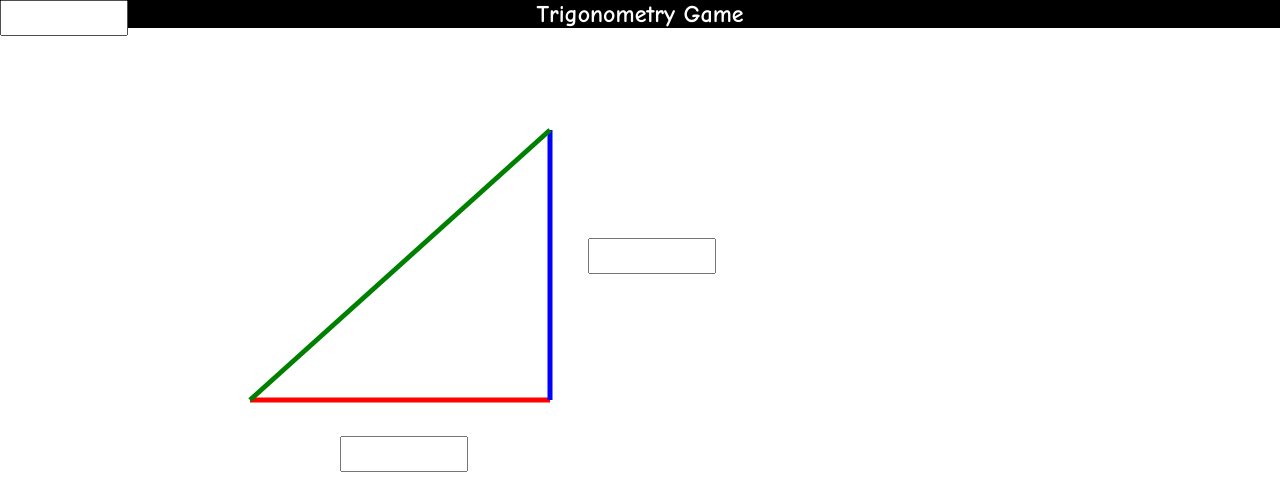
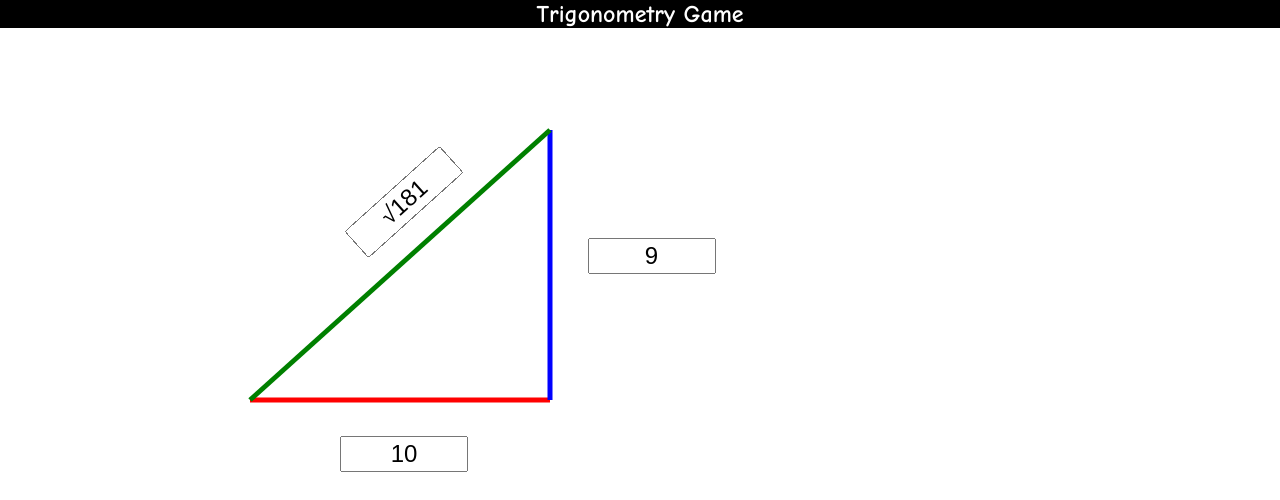
Before and after one commit to francistopher/MathArcade, a plain HTML site: page Trig01/index.html in a window 1280 px wide. Drawn offline with Linux system fonts and the light colour scheme.

Commit message:
UPDATE Triangle to display side lengths in textfields

```diff
--- a/Trig01/main.css
+++ b/Trig01/main.css
@@ -18,4 +18,6 @@ body {
 
 input {
     position: absolute;
+    text-align: center;
+    font-size: 3vh;
 }
--- a/Trig01/script.js
+++ b/Trig01/script.js
@@ -13,19 +13,40 @@ function generateSides() {
         a = temp
     }
     c = Math.pow(a, 2) + Math.pow(b, 2)
-    c = "sqr(" + c + ")"
+    c = "\u221A" + c
 }
 
-generateSides()
-
-
-function draw() {
+const ctx = canvas.getContext('2d')
+function setupCanvas() {
     const canvas = document.querySelector('#canvas')
     canvas.style.position = 'absolute'
     canvas.width = screenWidth
     canvas.height = screenHeight
+}
 
-    const ctx = canvas.getContext('2d')
+//Setup textfields
+const atf = document.getElementById('a')
+const btf = document.getElementById('b')
+const ctf = document.getElementById('c')
+
+function setSize(element) {
+    element.style.width = screenHeight * 0.2 + 'px'
+    element.style.height = screenHeight * 0.05  + 'px'
+}
+
+function setPosition(element, x, y) {
+    element.style.left = x + 'px'
+    element.style.top = y + 'px'
+}
+setSize(atf)
+setSize(btf)
+setSize(ctf)
+
+
+generateSides()
+setupCanvas()
+
+function draw() {
 
     // draw a red line
     ctx.strokeStyle = 'red'
@@ -57,26 +78,17 @@ function draw() {
     ctx.stroke()
 
     // get textfields
-    const atf = document.getElementById('a')
-    const btf = document.getElementById('b')
-    const ctf = document.getElementById('c')
-
-    function setSize(element) {
-        element.style.width = screenHeight * 0.2 + 'px'
-        element.style.height = screenHeight * 0.05  + 'px'
-    }
-
-    function setPosition(element, x, y) {
-        element.style.left = x + 'px'
-        element.style.top = y + 'px'
-    }
-    setSize(atf)
-    setSize(btf)
-    setSize(ctf)
-
     setPosition(atf, (screenWidth - (screenHeight * 0.2)) * 0.5, screenHeight * 2 / 2.75)
     setPosition(btf, lineX + (aLength * 1.125), (screenHeight * 2 / 3) - (bLength * 0.6))
+    setPosition(ctf, lineX + (aLength - (screenHeight * 0.2)) * 0.5, (screenHeight * 2 / 3) - (bLength * 0.8))
+    const angle = -1 * (Math.atan(b/a) * 180 / Math.PI)
+    console.log(angle - 135, angle) + 45
+    const angleS = String(Math.floor(angle)) + "deg"
+    ctf.style.transform = "rotate(" + angleS +")"
 
+    atf.value = a
+    btf.value = b
+    ctf.value = c
 
 }
 draw();
```
